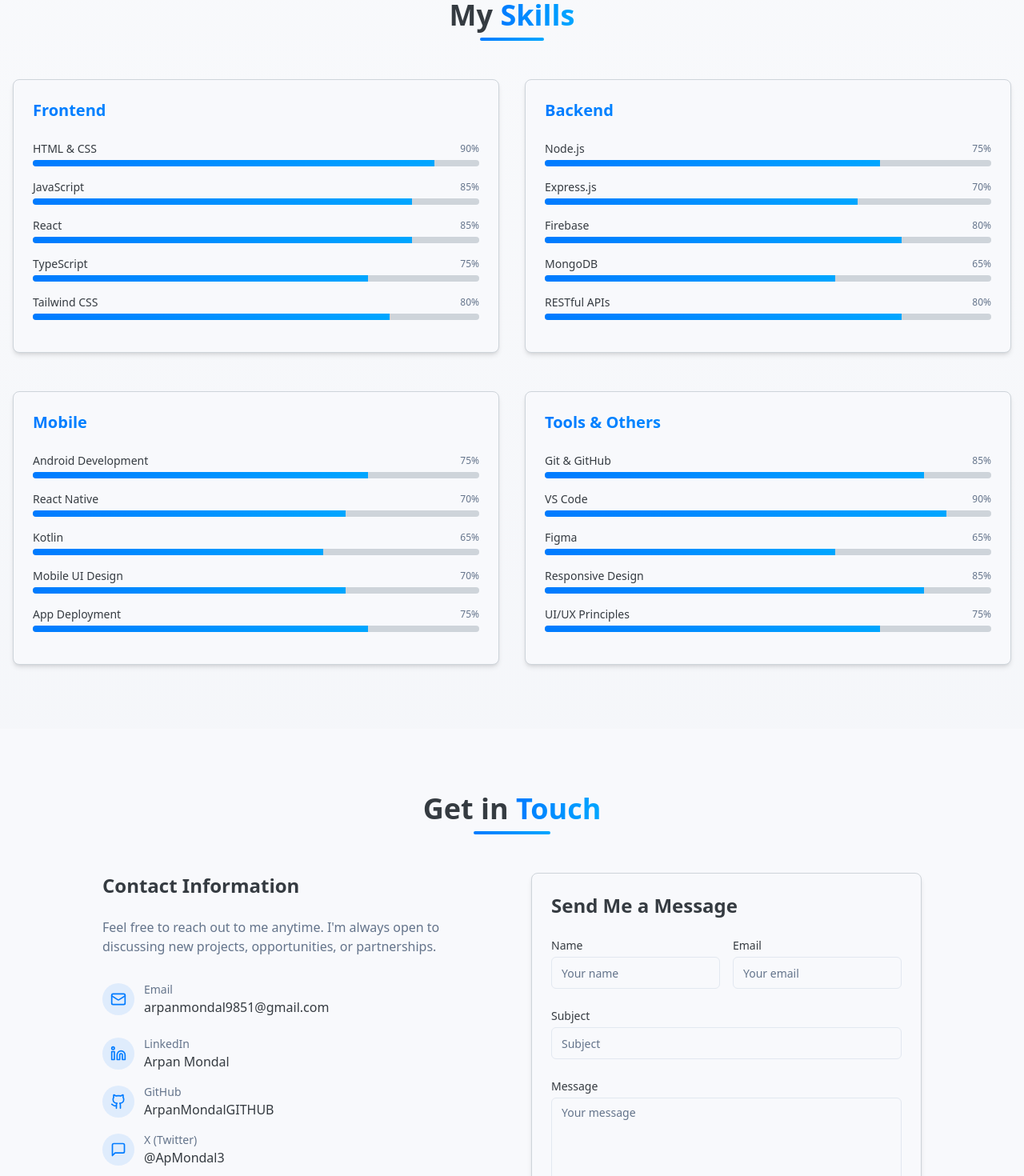
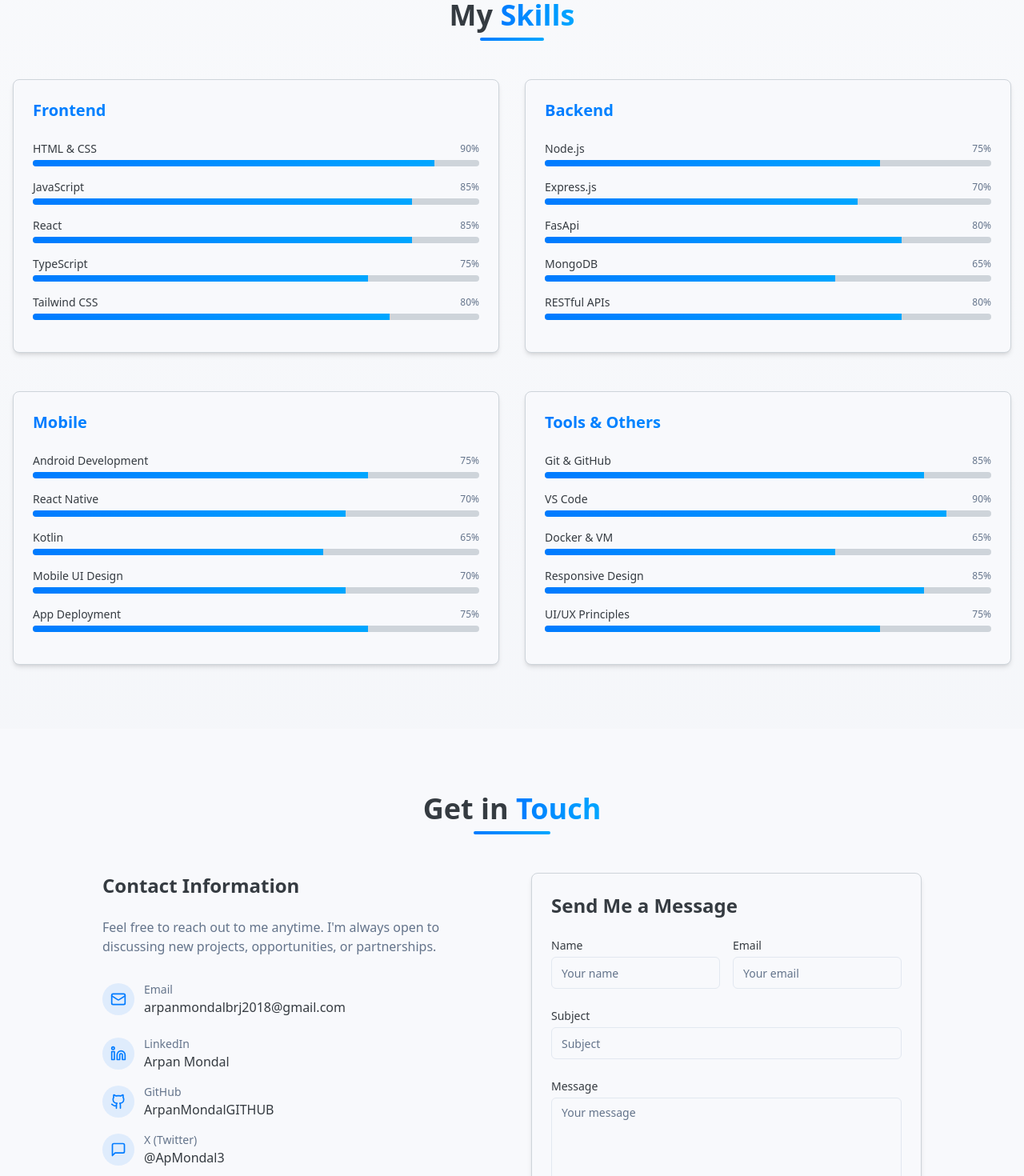
Before and after one commit to ArpanMondalGITHUB/Portfolio, a React (Vite) app: page / in a window 1280 px wide. Shown: the part 2311-3781 px from the top of the page at 80% size. Built offline with nearby package versions, Linux system fonts and the light colour scheme.

Commit message:
fix: project contact and skill part

```diff
--- a/src/components/Contact.tsx
+++ b/src/components/Contact.tsx
@@ -93,8 +93,8 @@ const Contact = () => {
                 <ContactItem
                   icon={Mail}
                   title="Email"
-                  value="arpanmondal9851@gmail.com"
-                  link="mailto:arpanmondal9851@gmail.com"
+                  value="arpanmondalbrj2018@gmail.com"
+                  link="mailto:arpanmondalbrj2018@gmail.com"
                 />
                 <ContactItem
                   icon={Linkedin}
--- a/src/components/Skills.tsx
+++ b/src/components/Skills.tsx
@@ -26,7 +26,7 @@ const skillCategories: SkillCategory[] = [
     skills: [
       { name: "Node.js", level: 75 },
       { name: "Express.js", level: 70 },
-      { name: "Firebase", level: 80 },
+      { name: "FasApi", level: 80 },
       { name: "MongoDB", level: 65 },
       { name: "RESTful APIs", level: 80 },
     ],
@@ -46,7 +46,7 @@ const skillCategories: SkillCategory[] = [
     skills: [
       { name: "Git & GitHub", level: 85 },
       { name: "VS Code", level: 90 },
-      { name: "Figma", level: 65 },
+      { name: "Docker & VM", level: 65 },
       { name: "Responsive Design", level: 85 },
       { name: "UI/UX Principles", level: 75 },
     ],
```
